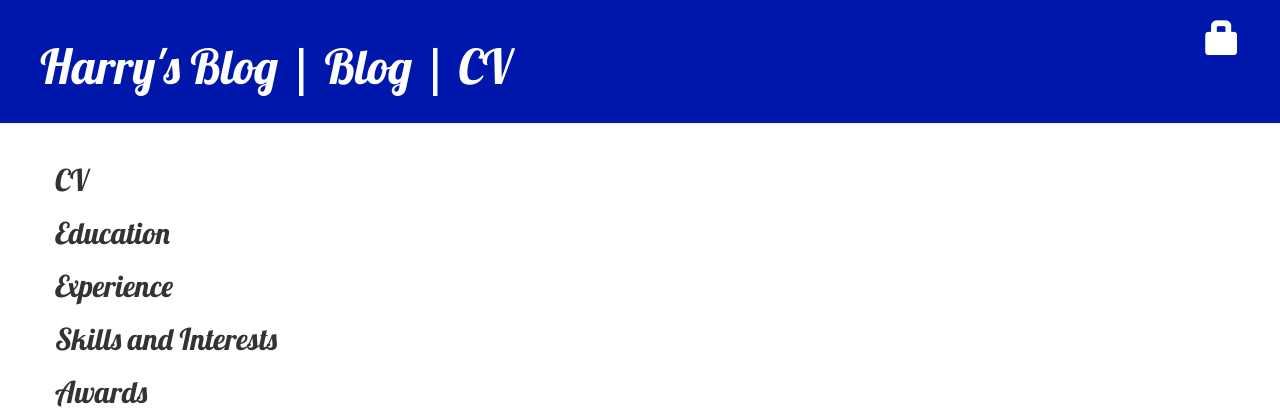
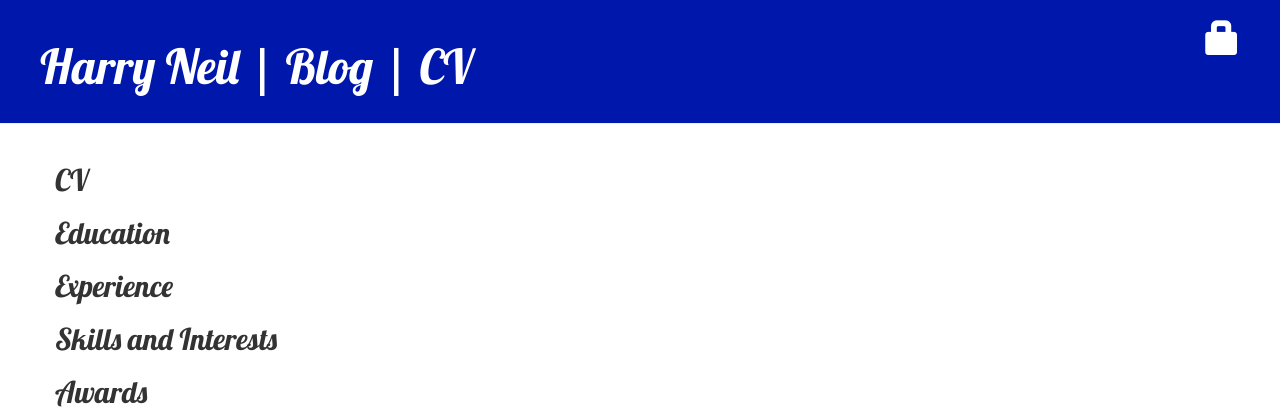
Before and after one commit to han835/my-first-blog, a Django app: page /cv/ in a window 1280 px wide. Shown: the top 420 px of the page. Run offline with Django 3.2, Linux system fonts and the light colour scheme; data that the repository does not hold is empty; some libraries are stand-ins or nearby versions.

Commit message:
Changed links in header and titles

```diff
--- a/blog/templates/blog/base.html
+++ b/blog/templates/blog/base.html
@@ -16,7 +16,7 @@
             {% else %}
                 <a href="{% url 'login' %}?next={{request.path}}" class="top-menu"><span class="glyphicon glyphicon-lock"></span></a>
             {% endif %}
-            <h1><a href="/">Harry's Blog</a> | <a href="/">Blog</a> | <a href="{% url 'cv_detail' %}">CV</a></h1>
+            <h1>Harry Neil | <a href="/">Blog</a> | <a href="{% url 'cv_detail' %}">CV</a></h1>
         </div>
         <div class="content container">
             <div class="row">
--- a/blog/templates/blog/cv_detail.html
+++ b/blog/templates/blog/cv_detail.html
@@ -1,7 +1,7 @@
 {% load static %}
 <html>
     <head>
-        <title>Harry's Blog</title>
+        <title>Harry's CV</title>
         <link rel="stylesheet" href="//maxcdn.bootstrapcdn.com/bootstrap/3.2.0/css/bootstrap.min.css">
         <link rel="stylesheet" href="//maxcdn.bootstrapcdn.com/bootstrap/3.2.0/css/bootstrap-theme.min.css">
         <link href="//fonts.googleapis.com/css?family=Lobster&subset=latin,latin-ext" rel="stylesheet" type="text/css">
@@ -15,7 +15,7 @@
           {% else %}
               <a href="{% url 'login' %}?next={{request.path}}" class="top-menu"><span class="glyphicon glyphicon-lock"></span></a>
           {% endif %}
-          <h1><a href="/">Harry's Blog</a> | <a href="/">Blog</a> | <a href="{% url 'cv_detail' %}">CV</a></h1>
+          <h1>Harry Neil | <a href="/">Blog</a> | <a href="{% url 'cv_detail' %}">CV</a></h1>
       </div>
       <div class="content container">
           <div class="row">
--- a/functional_tests.py
+++ b/functional_tests.py
@@ -23,7 +23,7 @@ class NewVisitorTest(VisitorTest):
         # right place by looking at the title
         # and header.
         self.assertIn('Harry\'s Blog', self.browser.title)
-        self.assertIn('Harry\'s Blog', self.browser.find_element_by_tag_name('h1').text)
+        self.assertIn('Harry Neil', self.browser.find_element_by_tag_name('h1').text)
 
 class CvReaderTest(VisitorTest):
 
```
